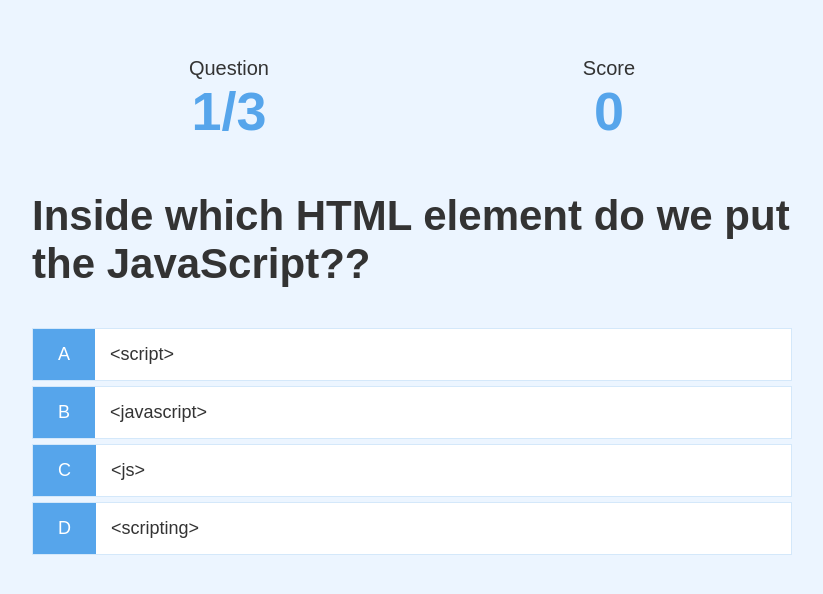
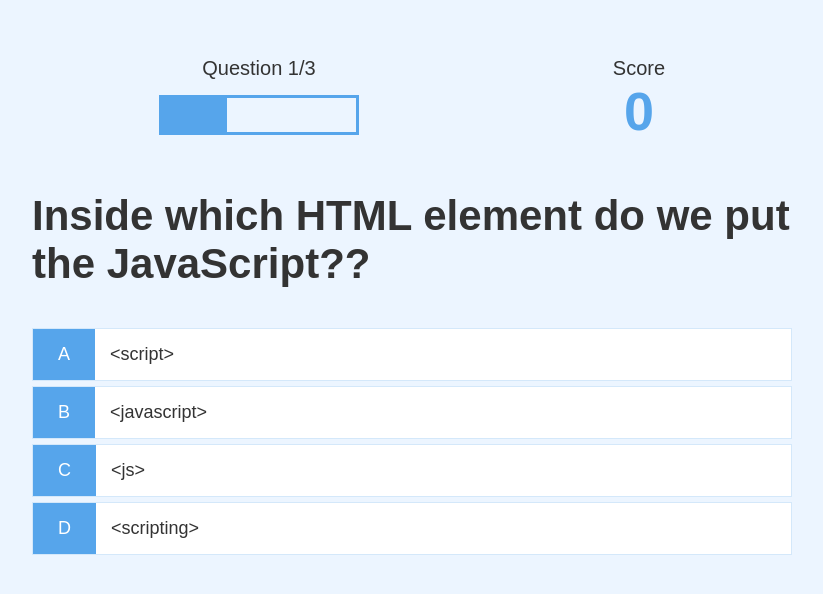
Before and after one commit to rvlaraujo/javascript-quiz-app, a plain HTML site: page game.html in a window 1280 px wide. Shown: the part 332-926 px from the top of the page, without its empty margins (228-1051 px from the left). Drawn offline with Linux system fonts and the light colour scheme.

Commit message:
Creating a progress bar for the answers

```diff
--- a/game.html
+++ b/game.html
@@ -15,10 +15,12 @@
     <div id="game" class="justify-center flex-column">
       <div id="hud">
         <div id="hud-item">
-          <p class="hud-prefix">
+          <p id="progressText" class="hud-prefix">
             Question
           </p>
-          <h1 class="hud-main-text" id="questionCounter"></h1>
+          <div id="progressBar">
+            <div id="progressBarFull"></div>
+          </div>
         </div>
         <div id="hud-item">
           <p class="hud-prefix">
--- a/js/game.js
+++ b/js/game.js
@@ -1,7 +1,8 @@
 const question = document.getElementById('question');
 const choices = Array.from(document.getElementsByClassName('choice-text'));
-const questionCounterText = document.getElementById("questionCounter");
+const progressText = document.getElementById("progressText");
 const scoreText = document.getElementById("score");
+const progressBarFull = document.getElementById("progressBarFull");
 
 let currentQuestion = {};
 let acceptingAnswers = false;
@@ -54,7 +55,10 @@ getNewQuestion = () => {
   }
 
   questionCounter++;
-  questionCounterText.innerText = `${questionCounter}/${MAX_QUESTIONS}`;
+  progressText.innerText = `Question ${questionCounter}/${MAX_QUESTIONS}`;
+
+  progressBarFull.style.width = `${(questionCounter / MAX_QUESTIONS) * 100}%`;
+
   const questionIndex = Math.floor(Math.random() * availableQuestions.length);
   currentQuestion = availableQuestions[questionIndex];
   question.innerText = currentQuestion.question;
@@ -78,7 +82,7 @@ choices.forEach((choice) => {
 
     const classToApply = selectedAnswer == currentQuestion.answer ? 'correct' : 'incorrect';
 
-    if(classToApply === 'correct') {
+    if (classToApply === 'correct') {
       incrementScore(CORRECT_BONUS);
     }
 
--- a/style/game.css
+++ b/style/game.css
@@ -46,3 +46,16 @@
 .hud-main-text {
   text-align: center;
 }
+
+#progressBar {
+  width: 20rem;
+  height: 4rem;
+  border: 0.3rem solid #56a5eb;
+  margin-top: 1.5rem;
+}
+
+#progressBarFull {
+  height: 3.4rem;
+  background-color: #56a5eb;
+  width: 0%;
+}
```
